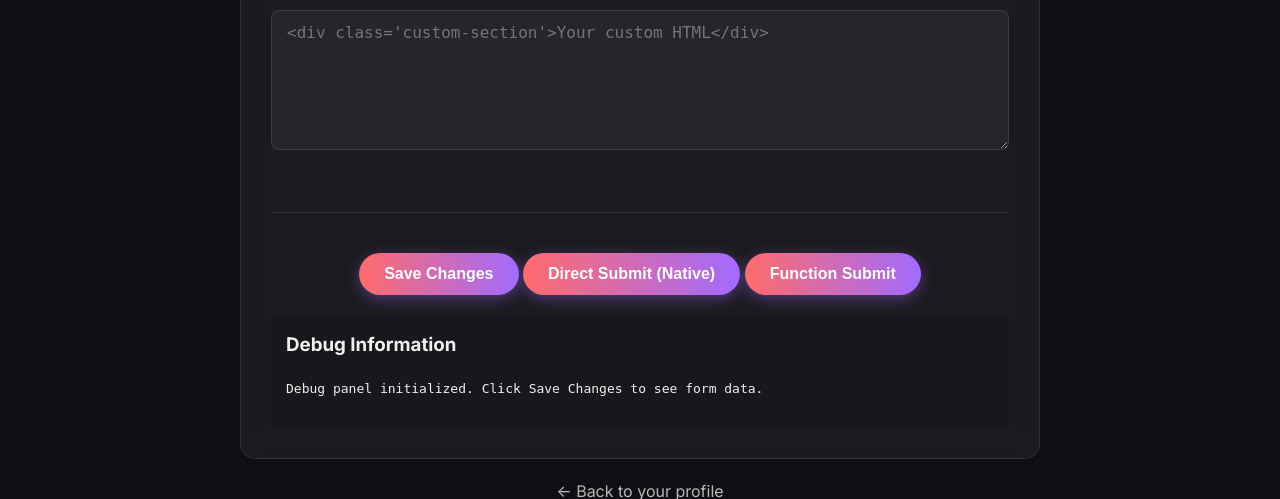
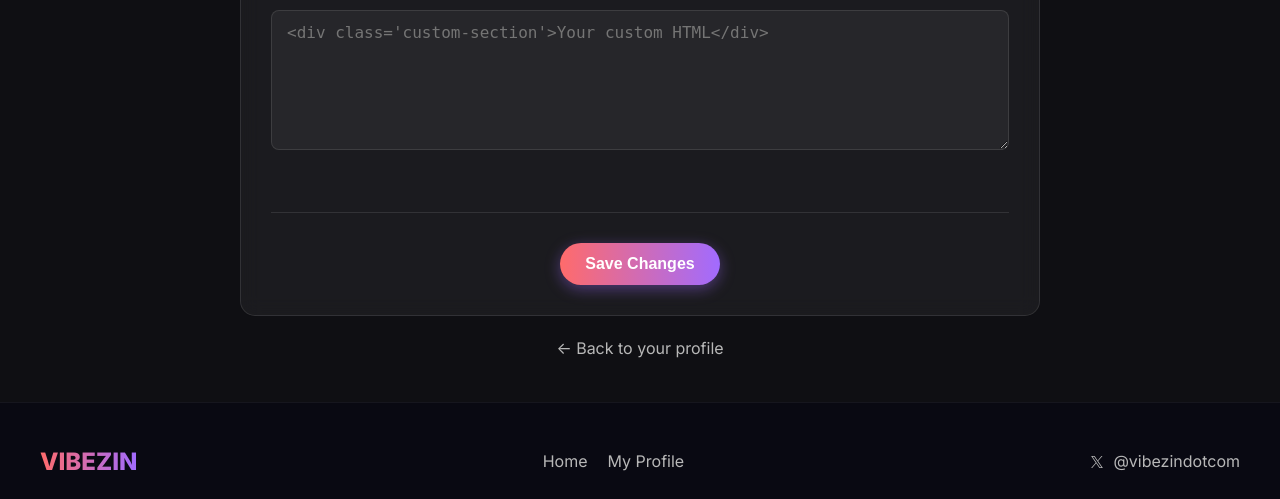
Before and after one commit to vibe-base/vibezin, a Django app: page /profile/edit/ in a window 1280 px wide. Shown: the part 6001-6500 px from the top of the page. Run offline with Django 5.2, Linux system fonts and the light colour scheme; the visitor is signed in with stand-in values (Sample User, id 1).

Commit message:
Simplified the Save Button Functionality: Changed the save button to directly submit the form without any intermediate steps Removed the debugging code that was preventing the form from being submitted Removed Extra Buttons: Removed the "Direct Submit" and "Function Submit" buttons to avoid confusion Kept only the main "Save Changes" button and the no-JavaScript fallback Disabled the Debug Panel: Set the debug panel to be hidden by default This prevents it from interfering with the normal form submission process Kept the Form Submission Function: Maintained the submitProfileForm() function for use by other parts of the code This is still used by the delete image button

```diff
--- a/vibezin/templates/vibezin/edit_profile.html
+++ b/vibezin/templates/vibezin/edit_profile.html
@@ -787,8 +787,6 @@
             <noscript>
                 <button type="submit" class="submit-btn" style="margin-top: 10px; background-color: #e74c3c;">Save Changes (No JavaScript)</button>
             </noscript>
-            <input type="submit" class="submit-btn" style="margin-top: 10px; background-color: #3498db;" value="Direct Submit (Native)">
-            <button type="button" class="submit-btn" style="margin-top: 10px; background-color: #f39c12;" onclick="submitProfileForm()">Function Submit</button>
         </div>
 
         <!-- Debug info -->
@@ -1043,48 +1041,17 @@
         const debugInfo = document.getElementById('debug-info');
         const debugContent = document.getElementById('debug-content');
 
-        // Show debug panel
-        debugInfo.style.display = 'block';
-        debugContent.textContent = 'Debug panel initialized. Click Save Changes to see form data.';
+        // Hide debug panel in production
+        debugInfo.style.display = 'none';
+        debugContent.textContent = 'Debug panel is disabled.';
 
-        // Add click event listener to the save button instead of form submit
+        // Add click event listener to the save button
         saveBtn.addEventListener('click', function(e) {
-            e.preventDefault(); // Prevent default button behavior
+            // Log the event
+            console.log('Save button clicked - submitting form directly');
 
-            // Log the event
-            console.log('Save button clicked');
-
-            // Collect form data
-            const formData = new FormData(profileForm);
-            let formDataString = 'Form data:\n';
-
-            for (let [key, value] of formData.entries()) {
-                formDataString += `${key}: ${value}\n`;
-            }
-
-            // Display form data
-            debugContent.textContent = formDataString;
-
-            // Log to console
-            console.log('Form data:', Object.fromEntries(formData));
-
-            // Add a button to actually submit the form
-            const submitBtn = document.createElement('button');
-            submitBtn.textContent = 'Continue with Form Submission';
-            submitBtn.className = 'submit-btn';
-            submitBtn.style.marginTop = '15px';
-            submitBtn.style.backgroundColor = '#2ecc71';
-
-            submitBtn.addEventListener('click', function() {
-                console.log('Submitting form...');
-                profileForm.submit();
-            });
-
-            // Add the button to the debug panel
-            if (!document.getElementById('continue-submission')) {
-                submitBtn.id = 'continue-submission';
-                debugInfo.appendChild(submitBtn);
-            }
+            // Submit the form directly
+            profileForm.submit();
         });
     });
 </script>
```
